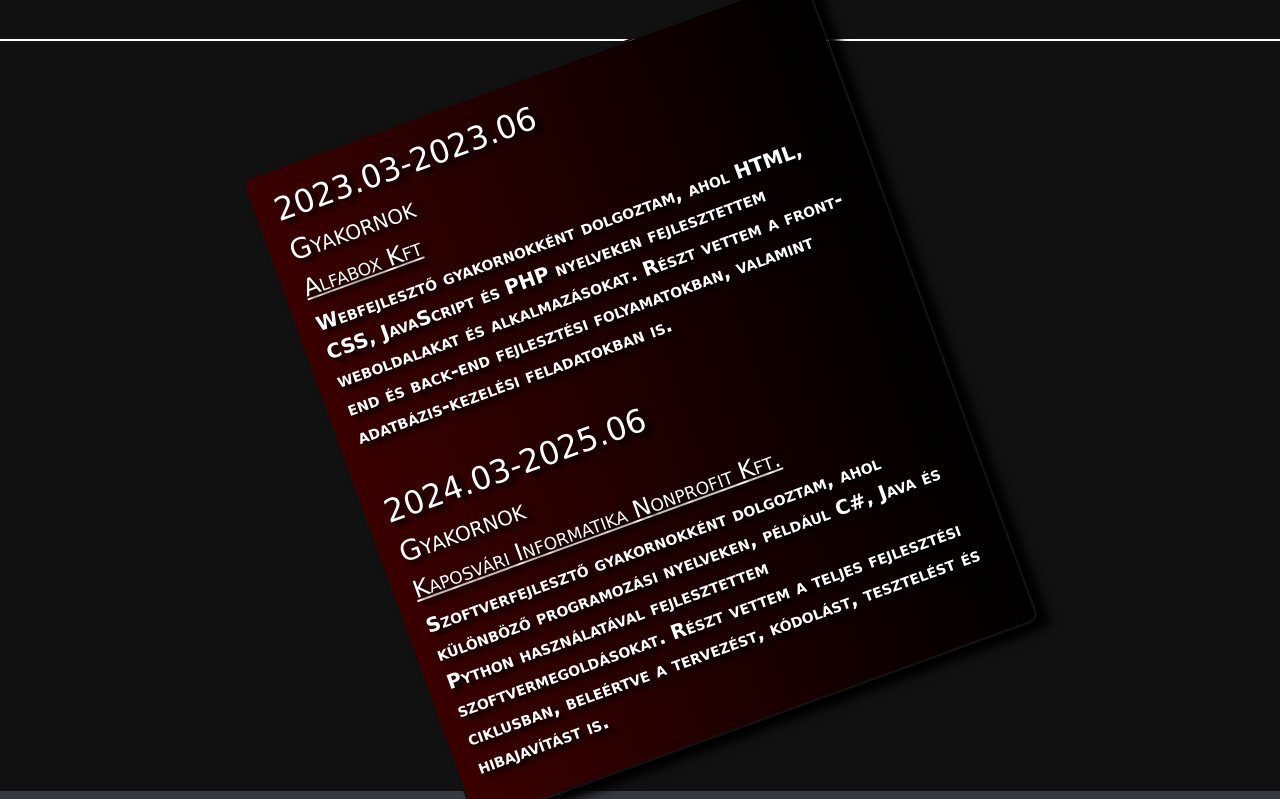
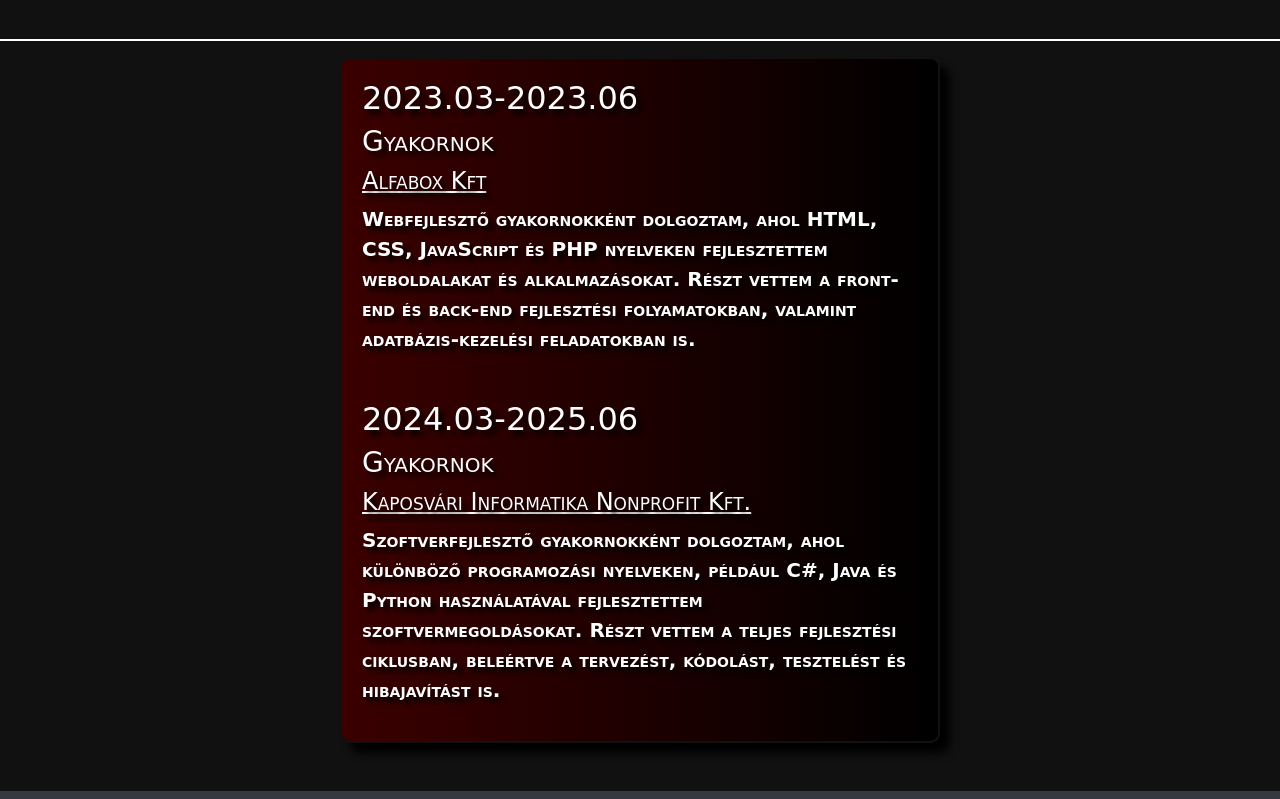
Before and after one commit to lacko186/fejlesszunk, a plain HTML site: page index.html in a window 1280 px wide. In both pictures the pointer is over the element 640 px from the left and 1820 px from the top of the page. Shown: the part 1451-2250 px from the top of the page. Drawn offline with nearby package versions, Linux system fonts and the light colour scheme; a web font is replaced by a local one.

Commit message:
módosítás

```diff
--- a/style.css
+++ b/style.css
@@ -147,7 +147,7 @@ body {
 }
 
 #tapasztalat:hover{
-    rotate: -20deg;
+    rotate: 360deg;
     transition-duration: 1s;
     box-shadow: 10px 10px 10px #000;
     animation: pulse 1s infinite;
```
